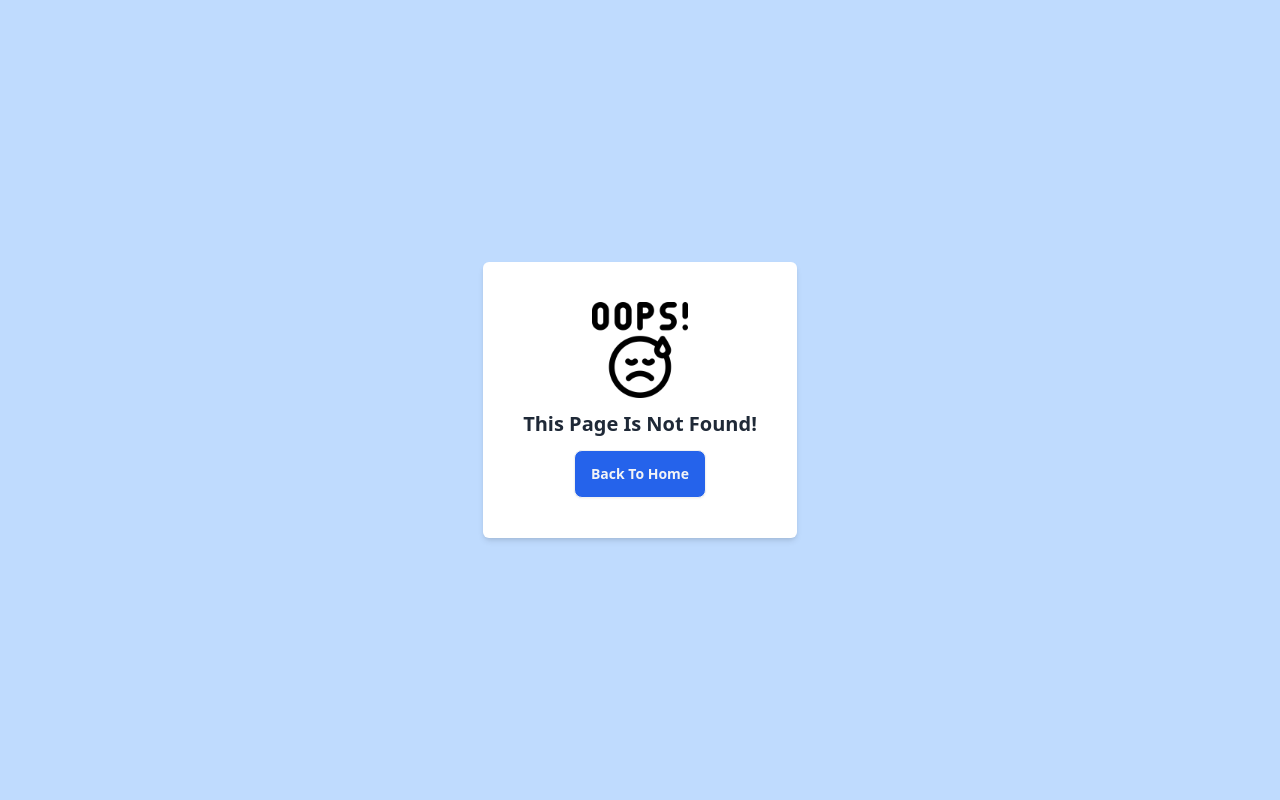
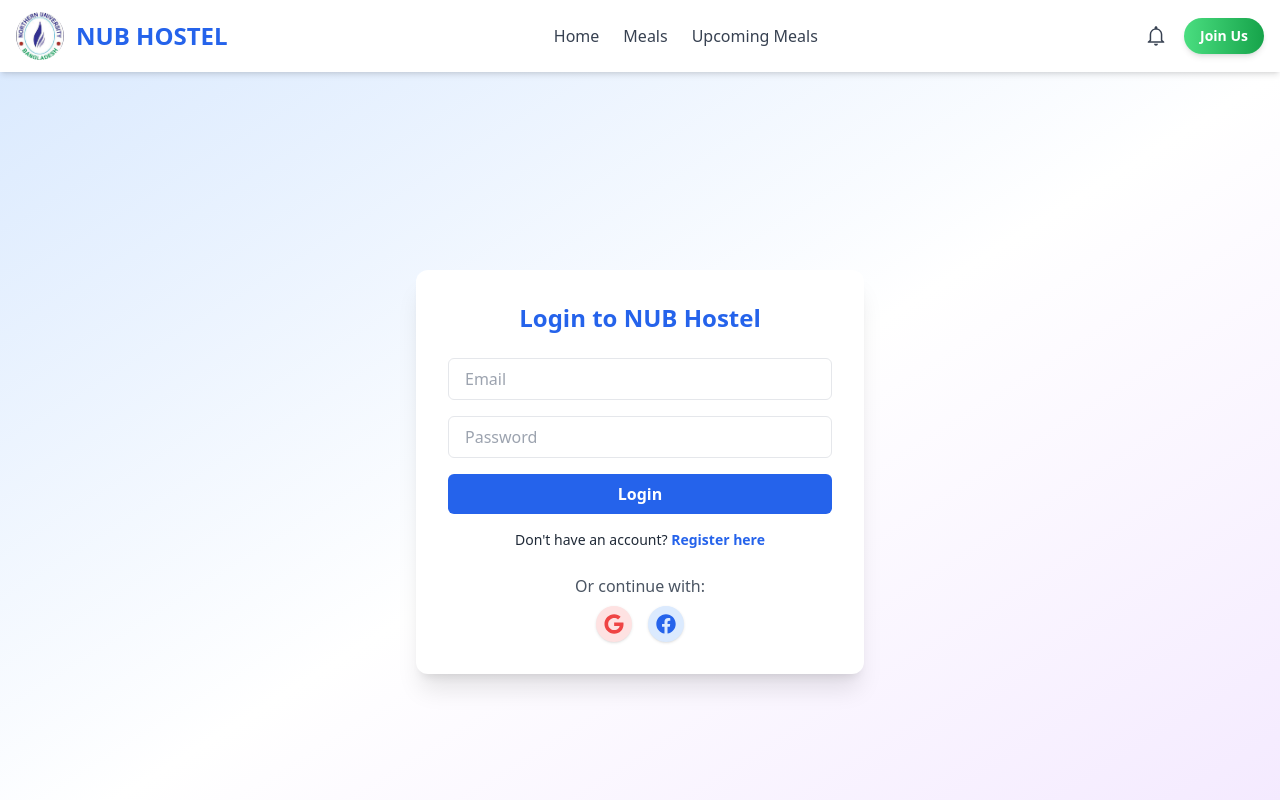
Before and after one commit to rakibul6002/Assignment-12-client, a React (Vite) app: page /joinus in a window 1280 px wide. Before the commit this address had no page. Shown: the top 800 px of the page. Built offline with nearby package versions, Linux system fonts and the light colour scheme; no server answers.

Commit message:
Log in with google  done

```diff
--- a/package.json
+++ b/package.json
@@ -11,10 +11,12 @@
   },
   "dependencies": {
     "@headlessui/react": "^2.2.2",
+    "firebase": "^11.7.1",
     "localforage": "^1.10.0",
     "match-sorter": "^8.0.0",
     "react": "^18.3.1",
     "react-dom": "^18.3.1",
+    "react-hook-form": "^7.56.3",
     "react-icons": "^5.5.0",
     "react-router-dom": "^6.28.0",
     "sort-by": "^1.2.0"
--- a/src/Firebase/firebase.init.config.jsx
+++ b/src/Firebase/firebase.init.config.jsx
@@ -1,4 +1,6 @@
+
 import { initializeApp } from "firebase/app";
+import { getAuth } from "firebase/auth";
 
 const firebaseConfig = {
   apiKey: import.meta.env.VITE_apiKey,
@@ -11,4 +13,9 @@ const firebaseConfig = {
 
 
 const app = initializeApp(firebaseConfig);
+
+
+const auth = getAuth(app);
+export { auth };
+
 export default app;
--- a/src/components/Navbar/Navbar.jsx
+++ b/src/components/Navbar/Navbar.jsx
@@ -1,10 +1,21 @@
-import { useState } from "react";
+import { useContext, useState } from "react";
 import { Link } from "react-router-dom";
 import Logo from "../../assets/Logo/images.jpg";
 import { IoMdNotificationsOutline } from "react-icons/io";
+import { AuthContext } from "../../provider/Auth/AuthProvider";
 
 const Navbar = () => {
-  const [user, setUser] = useState(null);
+  const { user, logOut } = useContext(AuthContext);
+  const [dropdownOpen, setDropdownOpen] = useState(false);
+
+  const handleLogout = async () => {
+    try {
+      await logOut();
+      setDropdownOpen(false); // Close dropdown on logout
+    } catch (error) {
+      console.error("Logout error:", error.message);
+    }
+  };
 
   return (
     <nav className="bg-white shadow-md sticky top-0 z-50">
@@ -15,52 +26,44 @@ const Navbar = () => {
         </Link>
 
         <div className="hidden md:flex gap-6 text-base font-medium text-gray-700">
-          <Link
-            to="/meals"
-            className="hover:text-blue-600 transition duration-300"
-          >
-            Home
-          </Link>
-          <Link
-            to="/meals"
-            className="hover:text-blue-600 transition duration-300"
-          >
-            Meals
-          </Link>
-          <Link
-            to="/upcoming-meals"
-            className="hover:text-blue-600 transition duration-300"
-          >
-            Upcoming Meals
-          </Link>
+          <Link to="/" className="hover:text-blue-600 transition duration-300">Home</Link>
+          <Link to="/meals" className="hover:text-blue-600 transition duration-300">Meals</Link>
+          <Link to="/upcoming-meals" className="hover:text-blue-600 transition duration-300">Upcoming Meals</Link>
         </div>
 
         <div className="flex items-center gap-4">
           <IoMdNotificationsOutline className="text-2xl text-gray-700" />
 
           {user ? (
-            <div className="relative group">
+            <div className="relative">
               <img
-                src={user.photoURL}
+                src={user.photoURL || "/default-avatar.png"}
                 alt="Profile"
                 className="h-9 w-9 rounded-full object-cover border cursor-pointer"
+                onClick={() => setDropdownOpen(!dropdownOpen)}
               />
-              <div className="absolute right-0 mt-2 w-48 bg-white border rounded-lg shadow-lg hidden group-hover:block">
-                <p className="px-4 py-2 font-semibold">{user.displayName}</p>
+              {dropdownOpen && (
+                <div className="absolute right-0 mt-2 w-48 bg-white border rounded-lg shadow-lg z-50">
+                  <p className="px-4 py-2 font-semibold">{user.displayName || "User"}</p>
                   <Link
                     to="/dashboard"
                     className="block px-4 py-2 hover:bg-gray-100"
+                    onClick={() => setDropdownOpen(false)}
                   >
                     Dashboard
                   </Link>
-                <button className="block w-full text-left px-4 py-2 hover:bg-gray-100">
+                  <button
+                    onClick={handleLogout}
+                    className="block w-full text-left px-4 py-2 hover:bg-gray-100"
+                  >
                     Logout
                   </button>
                 </div>
+              )}
             </div>
           ) : (
             <Link
-              to="/join"
+              to="/joinus"
               className="bg-gradient-to-r from-green-400 to-green-600 text-white px-4 py-2 rounded-full text-sm font-semibold shadow-md hover:from-green-500 hover:to-green-700 transition"
             >
               Join Us
@@ -70,7 +73,7 @@ const Navbar = () => {
       </div>
 
       <div className="md:hidden px-4 py-2 flex justify-center gap-4 text-sm font-medium text-gray-700 bg-gray-50 border-t">
-        <Link to="/meals" className="hover:text-blue-600 transition">Home</Link>
+        <Link to="/" className="hover:text-blue-600 transition">Home</Link>
         <Link to="/meals" className="hover:text-blue-600 transition">Meals</Link>
         <Link to="/upcoming-meals" className="hover:text-blue-600 transition">Upcoming</Link>
       </div>
--- /dev/null
+++ b/src/pages/JoinUs/JoinUs.jsx
@@ -0,0 +1,127 @@
+import { useState, useContext } from "react";
+import { useForm } from "react-hook-form";
+import { FaGoogle, FaFacebook } from "react-icons/fa";
+import { AuthContext } from "../../provider/Auth/AuthProvider";
+
+export default function JoinUs() {
+  const [isLogin, setIsLogin] = useState(true);
+  const [photo, setPhoto] = useState(null);
+  const { register, handleSubmit, reset, formState: { errors } } = useForm();
+  const { createUser, signInUser, googleSignin } = useContext(AuthContext);
+
+  const onSubmit = async (data) => {
+    const userData = {
+      ...data,
+      badge: "Bronze", // default badge
+      photo: photo ? photo.name : "", // handle photo upload
+    };
+
+    try {
+      if (isLogin) {
+        await signInUser(data.email, data.password);
+      } else {
+        await createUser(data.email, data.password);
+        // Handle profile update if needed
+        if (photo) {
+          // Update user profile with photo here if needed
+        }
+      }
+      reset();
+    } catch (error) {
+      console.error(error.message);
+    }
+  };
+
+  const handlePhotoChange = (event) => {
+    const file = event.target.files[0];
+    if (file) {
+      setPhoto(file);
+    }
+  };
+
+  const handleGoogleLogin = async () => {
+    try {
+      await googleSignin();
+    } catch (error) {
+      console.error(error.message);
+    }
+  };
+
+  return (
+    <div className="flex items-center justify-center min-h-screen bg-gradient-to-br from-blue-100 via-white to-purple-100 px-4">
+      <div className="relative bg-white p-8 rounded-xl shadow-xl w-full max-w-md text-center">
+        <h2 className="text-2xl font-bold mb-6 text-blue-600">
+          {isLogin ? "Login to NUB Hostel" : "Register for NUB Hostel"}
+        </h2>
+
+        <form onSubmit={handleSubmit(onSubmit)} className="space-y-4 text-left">
+          {!isLogin && (
+            <>
+              <input
+                type="text"
+                placeholder="Full Name"
+                {...register("name", { required: true })}
+                className="w-full px-4 py-2 border rounded-md focus:outline-none focus:ring-2 focus:ring-blue-300"
+              />
+              {errors.name && <p className="text-red-500 text-sm">Name is required</p>}
+            </>
+          )}
+
+          <input
+            type="email"
+            placeholder="Email"
+            {...register("email", { required: true })}
+            className="w-full px-4 py-2 border rounded-md focus:outline-none focus:ring-2 focus:ring-blue-300"
+          />
+          {errors.email && <p className="text-red-500 text-sm">Email is required</p>}
+
+          <input
+            type="password"
+            placeholder="Password"
+            {...register("password", { required: true, minLength: 6 })}
+            className="w-full px-4 py-2 border rounded-md focus:outline-none focus:ring-2 focus:ring-blue-300"
+          />
+          {errors.password && <p className="text-red-500 text-sm">Password must be at least 6 characters</p>}
+
+          {!isLogin && (
+            <>
+              <input
+                type="file"
+                accept="image/*"
+                onChange={handlePhotoChange}
+                className="w-full px-4 py-2 border rounded-md focus:outline-none focus:ring-2 focus:ring-blue-300"
+              />
+              {photo && <p className="text-sm text-gray-600 mt-2">Uploaded: {photo.name}</p>}
+            </>
+          )}
+
+          <button
+            type="submit"
+            className="w-full bg-blue-600 hover:bg-blue-700 text-white py-2 rounded-md font-semibold transition"
+          >
+            {isLogin ? "Login" : "Register"}
+          </button>
+        </form>
+
+        <p className="mt-4 text-sm">
+          {isLogin ? "Don't have an account?" : "Already have an account?"}{" "}
+          <button onClick={() => setIsLogin(!isLogin)} className="text-blue-600 font-semibold hover:underline">
+            {isLogin ? "Register here" : "Login here"}
+          </button>
+        </p>
+
+        <div className="mt-6">
+          <p className="text-gray-600 mb-2">Or continue with:</p>
+          <div className="flex justify-center gap-4 text-xl">
+            <button onClick={handleGoogleLogin} className="p-2 rounded-full bg-red-100 hover:bg-red-200 shadow">
+              <FaGoogle className="text-red-500" />
+            </button>
+            <button className="p-2 rounded-full bg-blue-100 hover:bg-blue-200 shadow">
+              <FaFacebook className="text-blue-600" />
+            </button>
+          </div>
+        </div>
+      </div>
+    </div>
+  );
+}
--- a/src/provider/Auth/AuthProvider.jsx
+++ b/src/provider/Auth/AuthProvider.jsx
@@ -1,6 +1,65 @@
+// AuthProvider.jsx
+import { useEffect, useState, createContext } from "react";
+import { createUserWithEmailAndPassword, GoogleAuthProvider, onAuthStateChanged, signInWithEmailAndPassword, signInWithPopup, signOut, updateProfile } from "firebase/auth";
+import { auth } from "../../Firebase/firebase.init.config"; // Import auth from firebase.init.config
 
-export default function AuthProvider() {
+export const AuthContext = createContext(null);
+
+export default function AuthProvider({children}) {
+  const provider = new GoogleAuthProvider();
+  const [user, setUser] = useState(null);
+  const [loading, setLoading] = useState(true);
+
+  const createUser = (email, password) => {
+    setLoading(true);
+    return createUserWithEmailAndPassword(auth, email, password);
+  };
+
+  const signInUser = (email, password) => {
+    setLoading(true);
+    return signInWithEmailAndPassword(auth, email, password);
+  };
+
+  const updateUserProfile = (updatedData) => {
+    return updateProfile(auth.currentUser, updatedData);
+  };
+
+  const googleSignin = () => {
+    setLoading(true);
+    return signInWithPopup(auth, provider);
+  };
+
+  const logOut = () => {
+    setLoading(true);
+    return signOut(auth);
+  };
+
+  const authInfo = {
+    user,
+    setUser,
+    loading,
+    setLoading,
+    createUser,
+    signInUser,
+    googleSignin,
+    updateUserProfile,
+    logOut,
+  };
+
+  useEffect(() => {
+    const unsubscribe = onAuthStateChanged(auth, currentUser => {
+      setUser(currentUser);
+      setLoading(false);
+    });
+
+    return () => {
+      unsubscribe();
+    };
+  }, []);
+
   return (
-    <div>AuthProvider</div>
-  )
+    <AuthContext.Provider value={authInfo}>
+      {children}
+    </AuthContext.Provider>
+  );
 }
--- a/src/routes/Router/Router.jsx
+++ b/src/routes/Router/Router.jsx
@@ -2,6 +2,7 @@ import { createBrowserRouter } from "react-router-dom";
 import Home from "../../pages/Home/Home";
 import MainLayout from "../../layout/Main/MainLayout";
 import ErrorPage from "../../ErrorPage/Error/ErrorPage";
+import JoinUs from "../../pages/JoinUs/JoinUs";
 
 
 const Router = createBrowserRouter([
@@ -14,6 +15,10 @@ const Router = createBrowserRouter([
             path: "/",
             element: <Home></Home>,
             },
+            {
+            path: "/joinus",
+            element: <JoinUs/>,
+            },
         ]
     }
 ])
```
Also changed, not shown: src/main.jsx (+5 -2 lines), 1 other file (tests, documents, lock files or other folders). Lines whose indentation alone changed are shown as unchanged.
